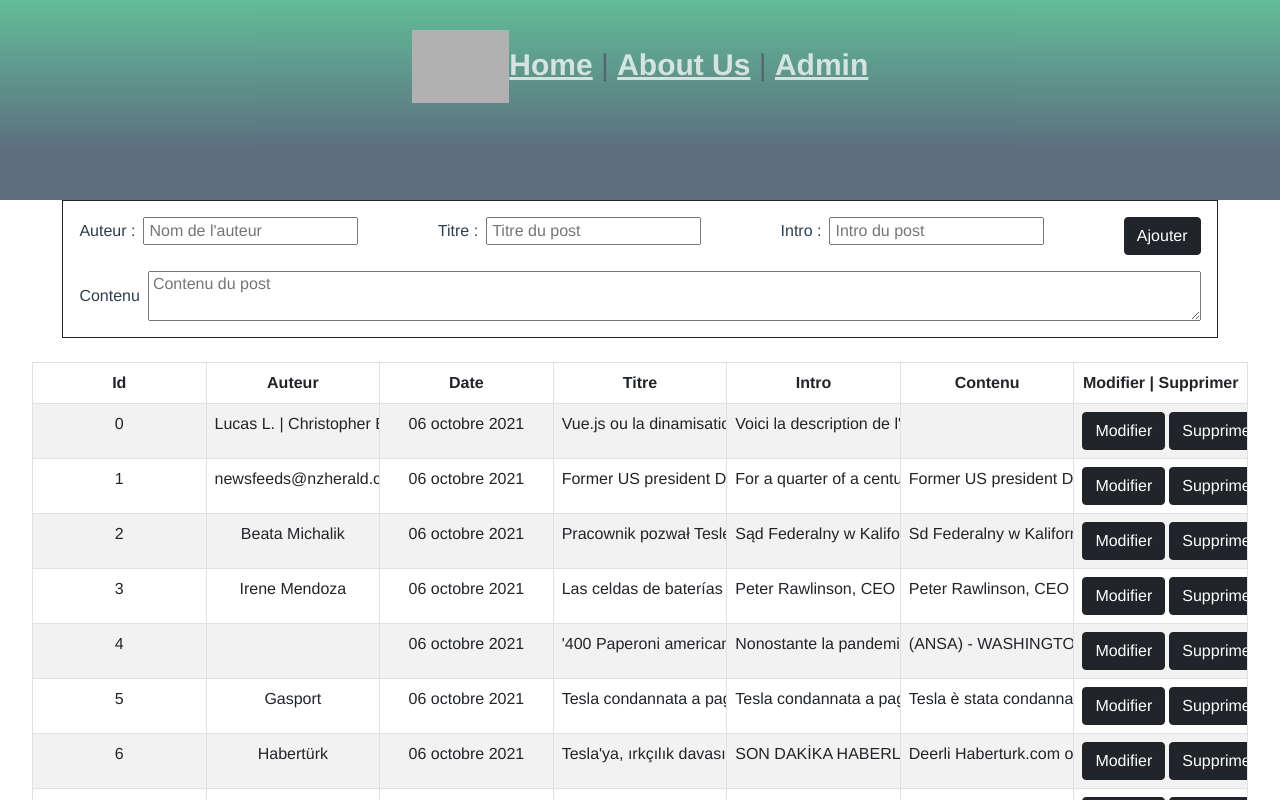
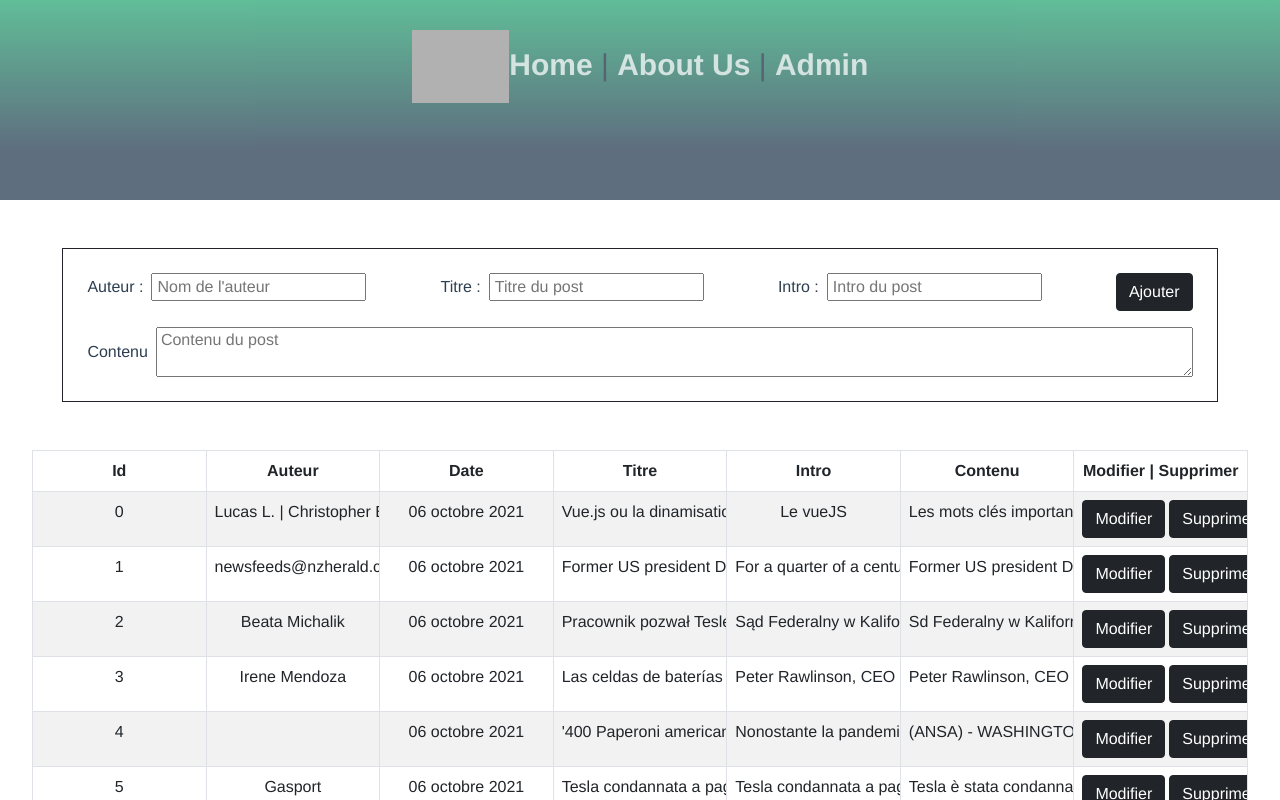
Before and after one commit to Lucass-Dev/VueJS, a Vue app in the folder my-project/: page /admin in a window 1280 px wide. Shown: the top 800 px of the page. Built offline with nearby package versions, Linux system fonts and the light colour scheme; grey boxes are pictures that could not be loaded.

Commit message:
rajout bonus article

```diff
--- a/my-project/src/App.vue
+++ b/my-project/src/App.vue
@@ -38,10 +38,14 @@
 #nav a {
   font-weight: bold;
   color: rgba(255, 255, 255, 0.733);
+    text-decoration: none !important;
+
 }
 
 #nav a.router-link-exact-active {
   color: #2c3e50;
+    text-decoration: none !important;
+
 }
 
 
--- a/my-project/src/store/articles.json
+++ b/my-project/src/store/articles.json
@@ -10,10 +10,10 @@
             },
             "author": "Lucas L. | Christopher B | Alexis M. | Emeric P.",
             "title": "Vue.js ou la dinamisation de votre site demanière très performante et facile d'accès !",
-            "description": "Voici la description de l'article",
+            "description": "Le vueJS",
             "publishedAt":"2021-10-06T06:08:11Z",
-            "urlToImage": "https://www.nzherald.co.nz/resizer/7NY_0eA8BUWVhh6tfKe9bGad6m4=/1200x675/filters:quality(70)/cloudfront-ap-southeast-2.images.arcpublishing.com/nzme/22OLS334ZGFMAV3522OAO7HSIA.jpg",
-            "content": ""
+            "urlToImage": "https://www.coqpit.fr/wp-content/uploads/2019/05/vuejs-wide.png",
+            "content": " Les mots clés important: Directives, s'utilise comme un attribut HTML (v-for, v-html, v-if) Events, par exemple : v-on:click ou @click Template = le code HTML / Visuel d'un composant ou d'une App Vue Imaginez le flux suivant - règles sur la lecture et modification de la data. 1) La donnée est modifiée d'un coté, via votre code. Modifiez toujours la 'data' depuis des méthodes, ou exceptionnellement pour des compteur, vous pouvez utiliser le format x++ depuis le 'template'. Les computed, par défaut, ne peuvent pas modifier la data.  2) La donnée est lue et utilisée Dans le 'template' Dans le code (les computed, les methods, les watchers, ...) Ne pas modifier l'HTML vous-même Utilisez VueJS pour parvenir à vos besoins, interdiction de modifier l'HTML vous-même (avec getElementById, innerHTML etc...)  Si vous avez une variable de type String contenant de l'HTML, utilisez la directive v-html "
         },
         {
             "isVisible": true,
--- a/my-project/src/views/Admin.vue
+++ b/my-project/src/views/Admin.vue
@@ -1,7 +1,7 @@
 <template>
   <div class="admin">
-    <div class="formulaire m-auto">
-      <form @submit.prevent class="d-flex flex-column border border-dark p-3">
+    <div class="formulaire my-5 mx-auto">
+      <form @submit.prevent class="d-flex flex-column border border-dark p-4">
         <div class="d-flex justify-content-between mb-3">
           <div>
             <label for="author" class="text-left">Auteur :</label>
--- a/my-project/src/views/Home.vue
+++ b/my-project/src/views/Home.vue
@@ -109,7 +109,7 @@ export default {
     }
 
     .article:hover{
-      transform: scale(1.1) ;
+      transform: scale(1.05) ;
       transition: 1s;
     }
     .article{
```
